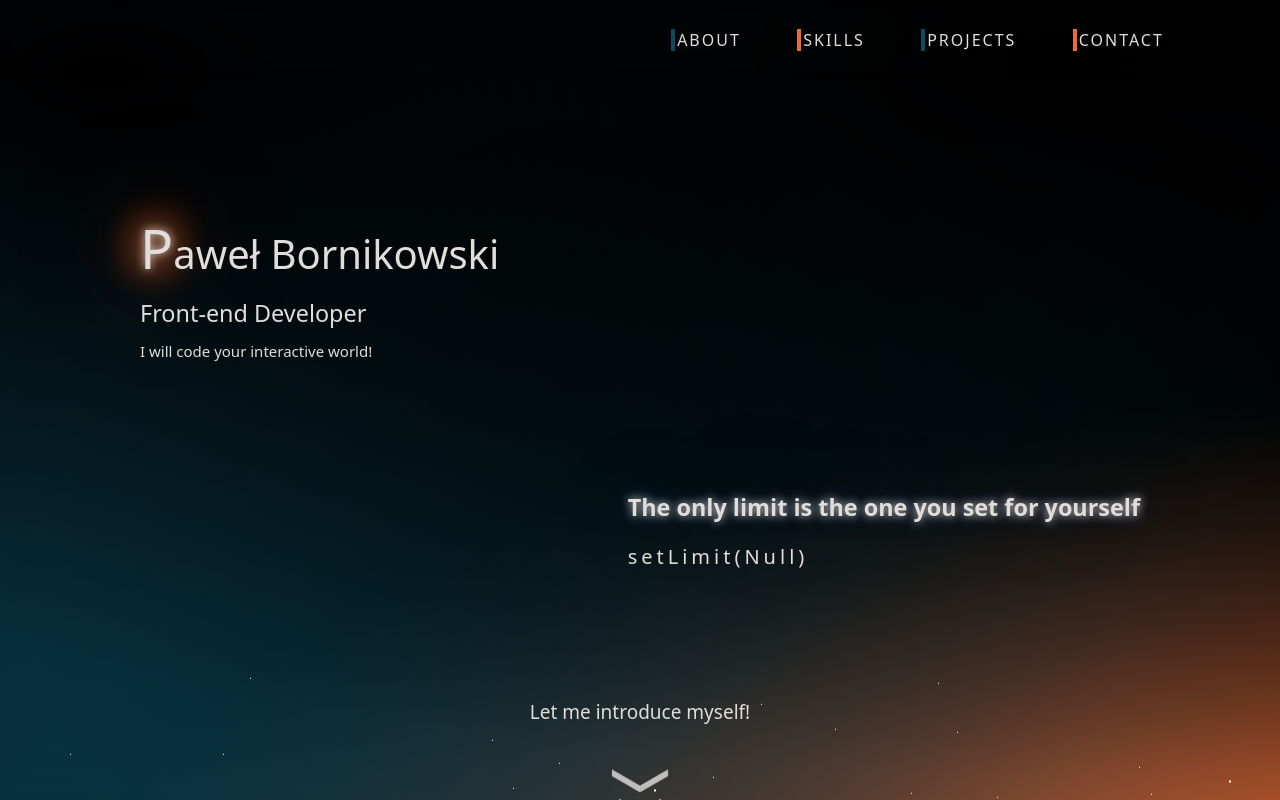
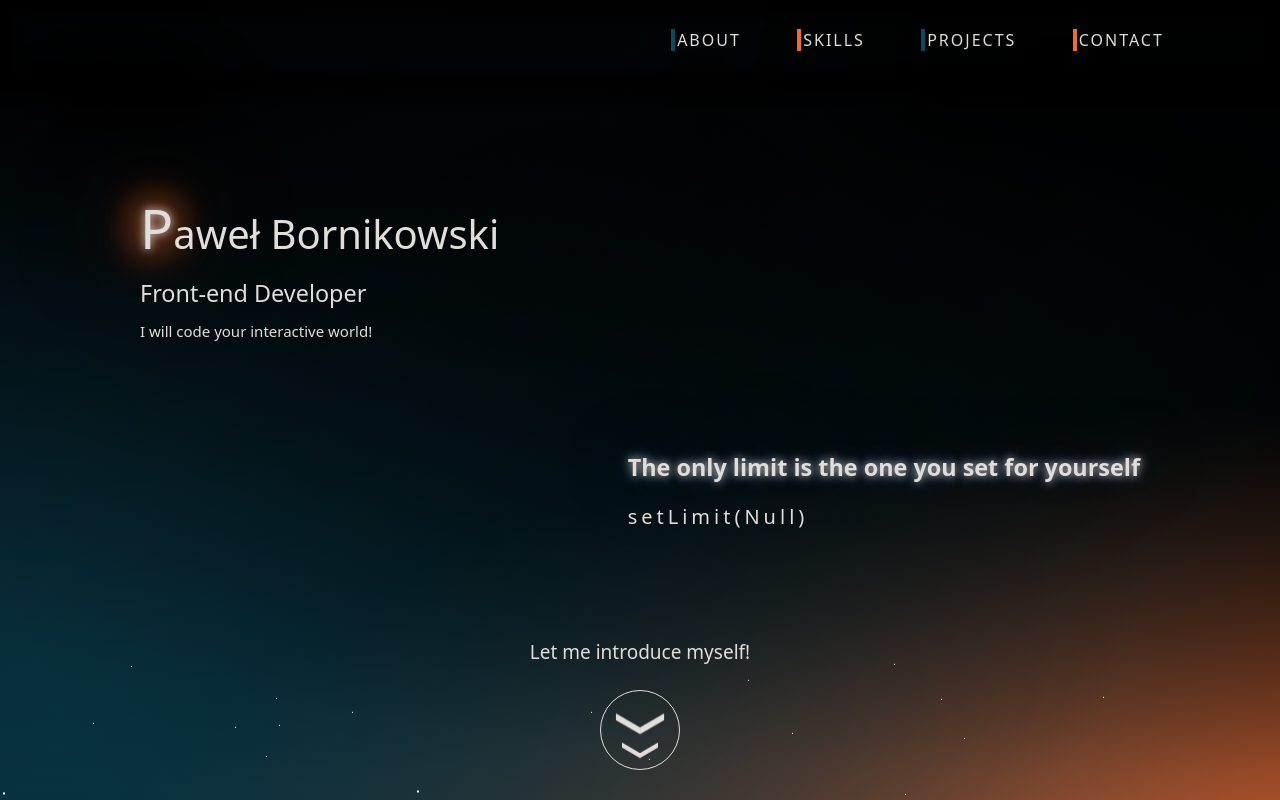
Before and after one commit to AoiTechDev/portffolio, a Next.js app: page / in a window 1280 px wide. Built offline with nearby package versions, Linux system fonts and the light colour scheme.

Commit message:
change arrow styles, add blured edges in nav

```diff
--- a/styles/_navbar.sass
+++ b/styles/_navbar.sass
@@ -11,9 +11,12 @@ nav
     top: 0
     height: 10vh
     backdrop-filter: blur(10px)
+    z-index: 999
+    box-shadow: #{$navShadowInside}, #{$navShadowOutside}
     @media screen and (max-width: #{$tabletLandscape})
         backdrop-filter: none
     @media screen and (max-width: #{$tabletLandscape})
+
         .nav-list
             display: none
             background-color: blue
--- a/styles/_variables.sass
+++ b/styles/_variables.sass
@@ -22,6 +22,9 @@ $landPageLayer5: radial-gradient(92% 69% at 98% 119%, #Ef6c33 0%, #000000FF 99%)
 //section edge shadow
 $edgeShadow: 5px 5px 15px 15px black
 
+$navShadowInside: inset 2px 2px 10px 10px black
+$navShadowOutside: 2px 2px 10px 10px black
+
 $small: 320px
 $mobileLandscape: 480px
 $smallTabletPortrait: 600px
--- a/styles/arrows/arrows.sass
+++ b/styles/arrows/arrows.sass
@@ -17,20 +17,25 @@
         font-size: calc(14px + 0.390625vw)
     .arrow-container
 
-        @include flexbox(center,center)
+        @include flexbox(start,center)
         position: relative
 
         animation: fadeInLeft 1s
         animation-fill-mode: backwards
         animation-delay: 2s
+        width: 80px
+        height: 80px
 
+        border-radius: 50%
+        border: solid 1px #{$grey}
+        overflow: hidden
     .arrow
         $base: 0.6rem
         position: absolute
-        width: calc(#{$base} * 3.5)
+        width: calc(#{$base} * 3)
         height: calc(#{$base} * 0.4)
         transform: scale(2)
-        opacity: 0
+        opacity: 1
 
         animation: move 3s ease-out infinite
 
```
Also changed, not shown: components/Skills.jsx (+1 -55 lines).
